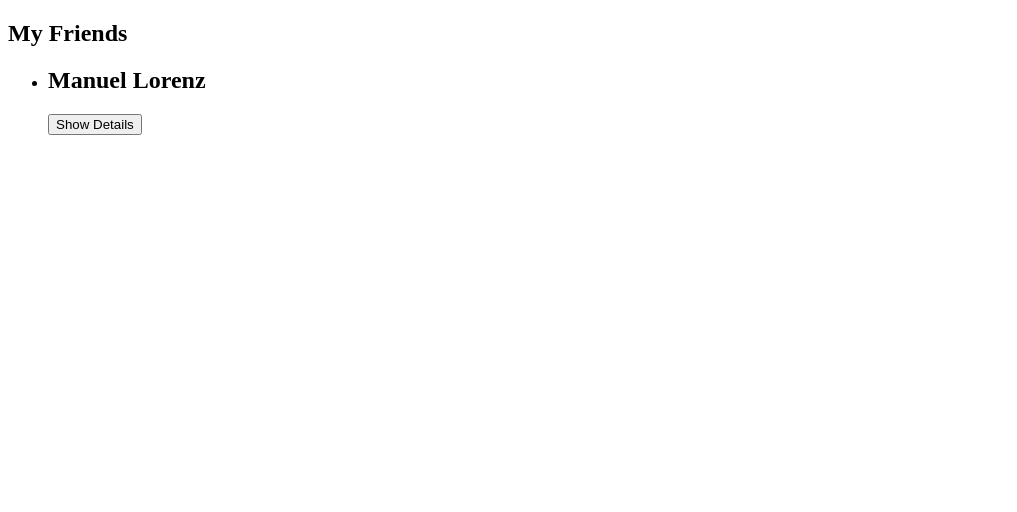
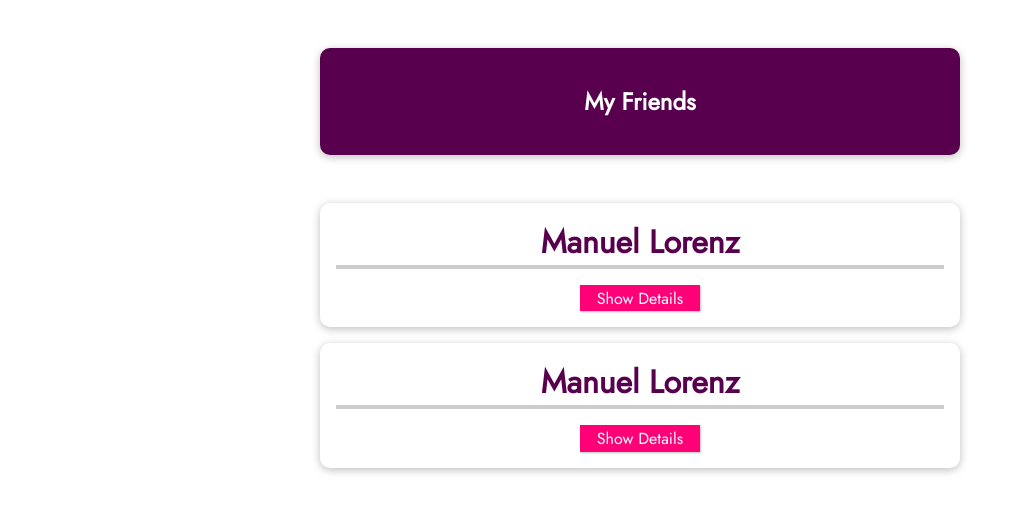
Before and after one commit to Christianbenjaminsson/vue-assignment7, a Vue app: page / in a window 1280 px wide. Shown: the top 512 px of the page, without its empty margins (0-1017 px from the left). Built offline with nearby package versions, Linux system fonts and the light colour scheme.

Commit message:
Added one more contact and change small things

```diff
--- a/src/App.vue
+++ b/src/App.vue
@@ -1,7 +1,8 @@
 <template>
   <section>
-    <h2>My Friends</h2>
+    <header><h1>My Friends</h1></header>
     <ul>
+      <friend-contact></friend-contact>
       <friend-contact></friend-contact>
     </ul>
   </section>
@@ -30,3 +31,70 @@
   methods: {},
 };
 </script>
+
+<style>
+@import url("https://fonts.googleapis.com/css2?family=Jost&display=swap");
+* {
+  box-sizing: border-box;
+}
+
+html {
+  font-family: "Jost", sans-serif;
+}
+
+body {
+  margin: 0;
+}
+
+header {
+  box-shadow: 0 2px 8px rgba(0, 0, 0, 0.26);
+  margin: 3rem auto;
+  border-radius: 10px;
+  padding: 1rem;
+  background-color: #58004d;
+  color: white;
+  text-align: center;
+  width: 90%;
+  max-width: 40rem;
+}
+
+#app ul {
+  margin: 0;
+  padding: 0;
+  list-style: none;
+}
+
+#app li {
+  box-shadow: 0 2px 8px rgba(0, 0, 0, 0.26);
+  margin: 1rem auto;
+  border-radius: 10px;
+  padding: 1rem;
+  text-align: center;
+  width: 90%;
+  max-width: 40rem;
+}
+
+#app h2 {
+  font-size: 2rem;
+  border-bottom: 4px solid #ccc;
+  color: #58004d;
+  margin: 0 0 1rem 0;
+}
+
+#app button {
+  font: inherit;
+  cursor: pointer;
+  border: 1px solid #ff0077;
+  background-color: #ff0077;
+  color: white;
+  padding: 0.05rem 1rem;
+  box-shadow: 1px 1px 2px rgba(0, 0, 0, 0.26);
+}
+
+#app button:hover,
+#app button:active {
+  background-color: #ec3169;
+  border-color: #ec3169;
+  box-shadow: 1px 1px 4px rgba(0, 0, 0, 0.26);
+}
+</style>
--- a/src/components/FriendContact.vue
+++ b/src/components/FriendContact.vue
@@ -1,7 +1,7 @@
 <template>
   <li>
     <h2>{{ friend.name }}</h2>
-    <button @click="toggleDetails">Show Details</button>
+    <button @click="toggleDetails()">Show Details</button>
     <ul v-if="detailsAreVisible">
       <li><strong>Phone:</strong> {{ friend.phone }}</li>
       <li><strong>Email:</strong> {{ friend.email }}</li>
```
